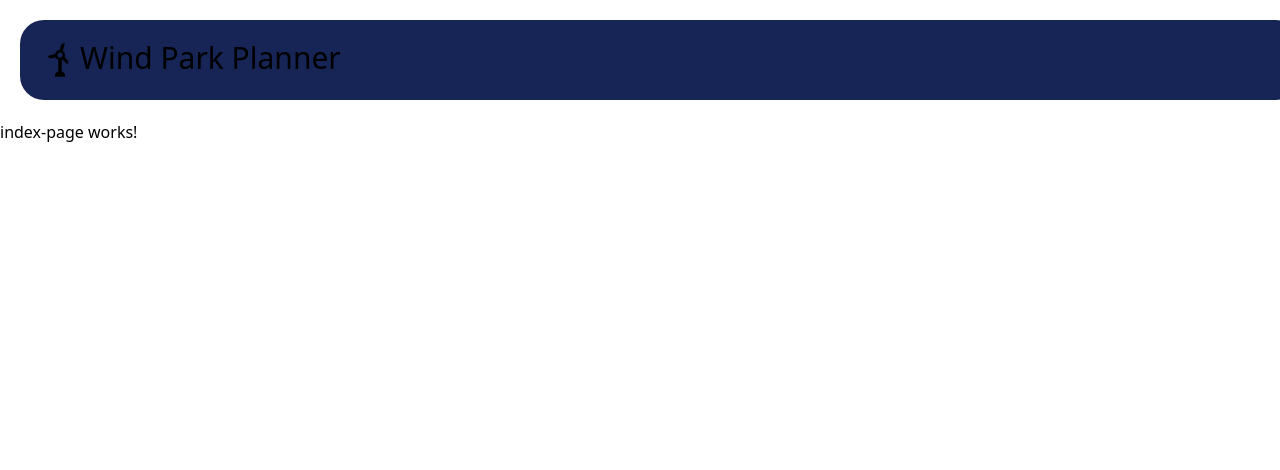
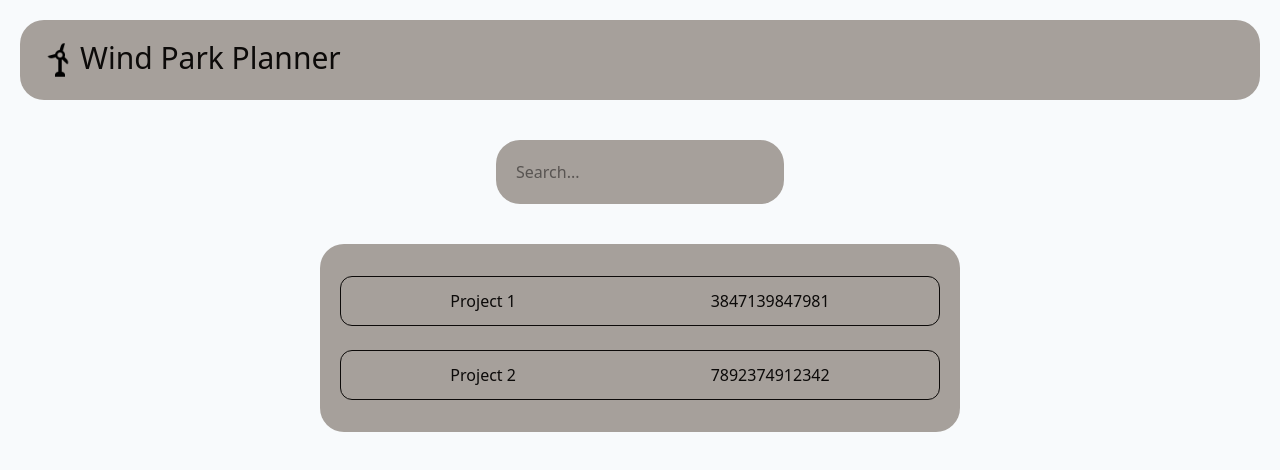
Before and after one commit to b-krisz/es2027-s09-r1-172, an Angular app in the folder UI/: page / in a window 1280 px wide. Shown: the top 470 px of the page. Built offline with nearby package versions, Linux system fonts and the light colour scheme.

Commit message:
Implemented a simple "table" like presentation, for the search results.

```diff
--- a/UI/src/app/app.html
+++ b/UI/src/app/app.html
@@ -1,8 +1,7 @@
-<header class="w-full
+<header class="sm:m-5
+               p-5
                sm:rounded-3xl
-               bg-blue-950
-               sm:m-5
-               p-5
+               bg-stone-400 dark:bg-blue-950
                flex flex-row between
                justify-center sm:justify-start">
   <img class="hidden dark:block" ngSrc="/WindTurbineLight.png" alt="Wind Turbine Light" height="40" width="40">
--- a/UI/src/app/index-page/index-page.html
+++ b/UI/src/app/index-page/index-page.html
@@ -1 +1,30 @@
-<p>index-page works!</p>
+<nav class="max-w-2xs
+            m-auto mt-10
+            rounded-3xl
+            bg-stone-400 dark:bg-blue-950">
+  <input class="w-full p-5 rounded-3xl" type="text" placeholder="Search...">
+</nav>
+<main class="max-w-[640px]
+             m-auto mt-10
+             p-5
+             sm:rounded-3xl
+             bg-stone-400 dark:bg-blue-950
+             flex flex-col items-center">
+
+  <div class="w-full
+              m-3 p-3
+              border rounded-xl
+            border-stone-950 dark:border-stone-400
+              flex flex-row justify-around">
+    <h2>Project 1</h2>
+    <h2>3847139847981</h2>
+  </div>
+  <div class="w-full
+              m-3 p-3
+              border rounded-xl
+            border-stone-950 dark:border-stone-400
+              flex flex-row justify-around">
+    <h2>Project 2</h2>
+    <h2>7892374912342</h2>
+</div>
+</main>
--- a/UI/src/index.html
+++ b/UI/src/index.html
@@ -12,8 +12,8 @@
   <meta name="apple-mobile-web-app-title" content="WPP" />
   <link rel="manifest" href="/favicon/site.webmanifest" />
 </head>
-<body class="dark:bg-slate-950
-             dark:text-stone-50">
+<body class="bg-slate-50 dark:bg-slate-950
+             text-stone-950 dark:text-stone-50">
   <app-root></app-root>
 </body>
 </html>
--- a/UI/src/styles.css
+++ b/UI/src/styles.css
@@ -6,4 +6,5 @@ html, body
   width: 100%;
   margin: 0;
   padding: 0;
+
 }
```
